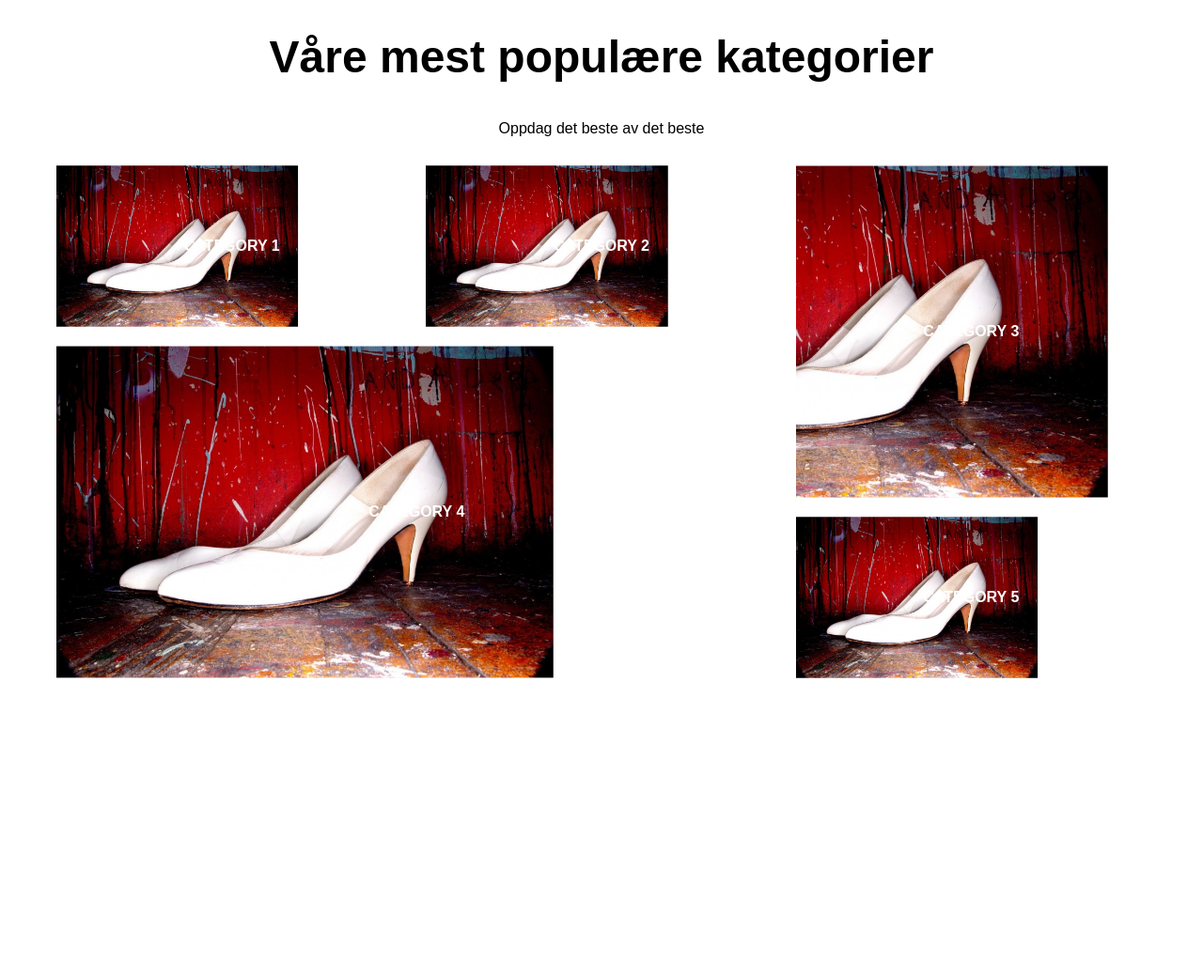
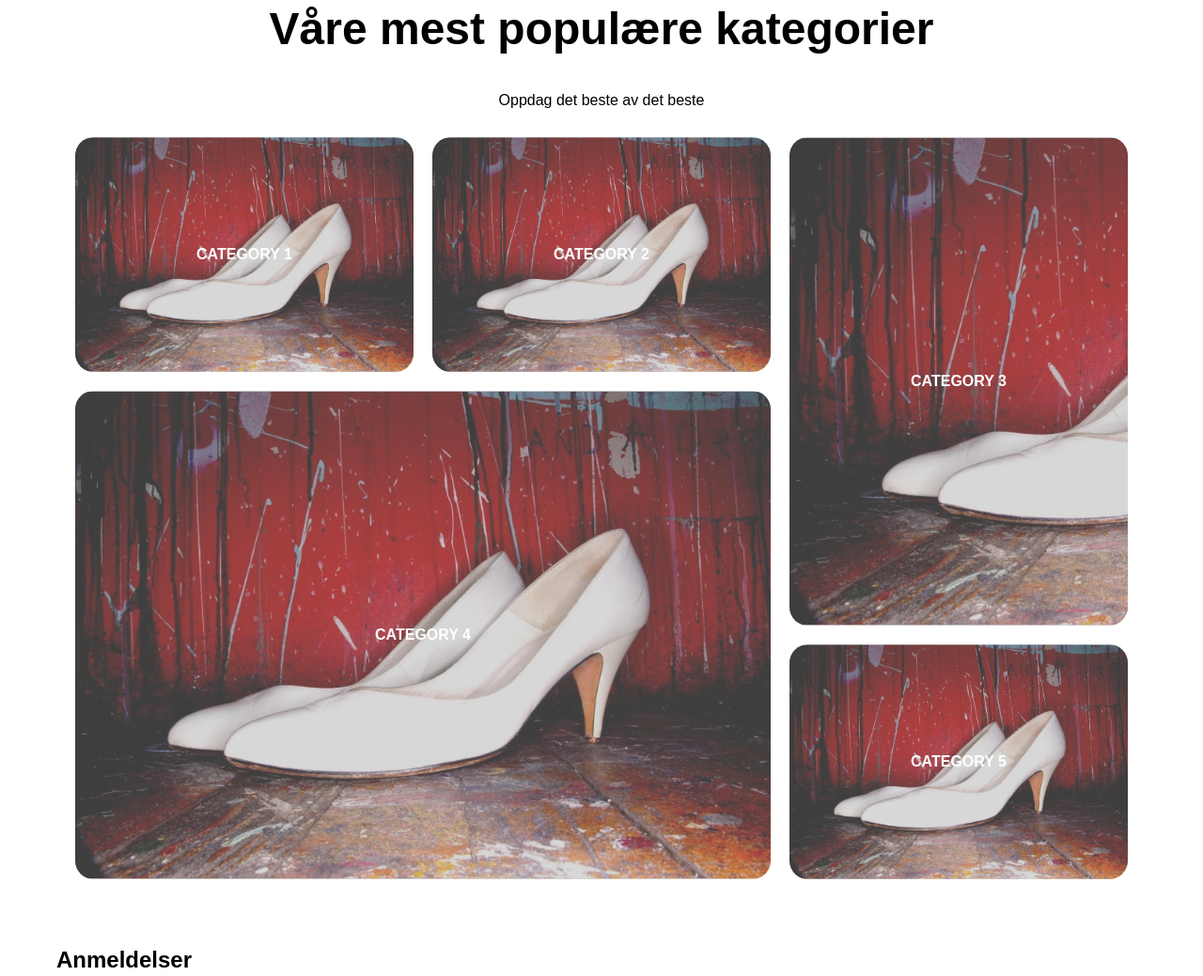
Before and after one commit to Tomma252/Webutvkling-Eksamen-2024, a plain HTML site: page Eksamen/index.html in a window 1280 px wide. Shown: the part 2386-3425 px from the top of the page at 94% size. Before the commit the page ends 3138 px from the top, so only its background shows below. Drawn offline with Linux system fonts and the light colour scheme.

Commit message:
mer jobb

```diff
--- a/Eksamen/index.html
+++ b/Eksamen/index.html
@@ -214,23 +214,23 @@
             <h2>Våre mest populære kategorier</h2>
             <aside><p>Oppdag det beste av det beste</p></aside>
             <ul class="category-list">
-                <li>
+                <li id="w1-1">
                     <img src="./img/bilde3.jpg" alt="Kategori 1">
                     <span class="category-text">CATEGORY 1</span>
                 </li>
-                <li>
+                <li id="w1-2">
                     <img src="./img/bilde3.jpg" alt="Kategori 2">
                     <span class="category-text">CATEGORY 2</span>
                 </li>
-                <li>
+                <li id="h-2">
                     <img src="./img/bilde3.jpg" alt="Kategori 3">
                     <span class="category-text">CATEGORY 3</span>
                 </li>
-                <li>
+                <li id="w-2">
                     <img src="./img/bilde3.jpg" alt="Kategori 4">
                     <span class="category-text">CATEGORY 4</span>
                 </li>
-                <li>
+                <li id="h2-3">
                     <img src="./img/bilde3.jpg" alt="Kategori 5">
                     <span class="category-text">CATEGORY 5</span>
                 </li>
@@ -238,6 +238,7 @@
         </section>
 
         <section id="reviews">
+            <h2>Anmeldelser</h2>
         </section>
     </main>
 
--- a/Eksamen/style.css
+++ b/Eksamen/style.css
@@ -340,7 +340,7 @@ button.next {
     justify-content: space-between;
     align-items: center;
     width: 100%;
-    padding: 10px;
+    margin-top: 10px;
     box-sizing: border-box;
 }
 
@@ -382,8 +382,7 @@ button.next {
 /* populære kategorier */
 
 #popular-categories {
-    margin-top: 50px;
-    text-align: center;
+    padding: 40px 20px;
 }
 
 .category-list {
@@ -391,27 +390,40 @@ button.next {
     gap: 20px;
     padding: 0;
     list-style: none;
-    margin: 0;
+    margin-bottom: 2em;
     grid-template-columns: 1fr;
 }
 
 .category-list li {
-    display: flex;
-    justify-content: center;
-    align-items: center;
+    display: block;
+    overflow: hidden;
     width: 100%;
+    height: 100%;
     position: relative;
-    overflow: hidden;
+    border-radius: 20px;
 }
 
-/* Bildet i kategorikort */
 .category-list li img {
+    width: auto;
+    height: 250px;
+    object-fit: cover;
+    display: block;
+}
+
+
+/* Her brukte jeg ChatGPT for å bruke pseudo-klassen ::before slik at det ikke påvirker html'en (note to self - finn referanse) */
+.category-list li::before {
+    content: '';
+    position: absolute;
+    top: 0;
+    left: 0;
     width: 100%;
     height: 100%;
-    object-fit: cover;
+    background-color: rgba(155, 155, 155, 0.4);
+    z-index: 0;
 }
 
-/* Tekst over bildet */
+/* Tekst over bilde */
 .category-list li .category-text {
     position: absolute;
     top: 50%;
@@ -424,6 +436,10 @@ button.next {
     text-align: center;
     pointer-events: none;
 }
+
+/* Seksjon 4 - anmeldelser/reviews */
+
+
 
 @media (min-width: 768px) {
     header {
@@ -482,6 +498,15 @@ button.next {
 
     .banner-button {
         font-size: 16px;
+    }
+
+    .category-list li img {
+        width: 100%;
+        height: 100%;
+    }
+
+    .category-list {
+        grid-template-columns: repeat(2, 1fr); /* Two columns for medium screens */
     }
 }
 
@@ -545,35 +570,54 @@ button.next {
         color: white;
     }
 
+    /* Her brukte jeg ChatGPT for å bruke pseudo-klassen ::before slik at det ikke påvirker html'en (note to self - finn referanse) */
+.category-list li::before {
+    content: '';
+    position: absolute;
+    top: 0;
+    left: 0;
+    width: 100%;
+    height: 100%;
+    background-color: rgba(155, 155, 155, 0.4);
+    z-index: 0;
+}
+
     .category-list {
         display: grid;
-        gap: 20px;
-        grid-template-columns: repeat(3, minmax(200px, 1fr));  /* Kolonnene får plass */
-        grid-template-areas:
-            "bilde1 bilde2 bilde3"
-            "bilde4 bilde4 bilde3"
-            "bilde4 bilde4 bilde5";
-        width: 100%;
+        grid-template-columns: repeat(3, 1fr); /* 3 equal-width columns */
+        grid-template-rows: 250px 250px 250px; /* Fixed row heights for two rows */
+        grid-auto-flow: dense; /* Ensure grid items fill gaps efficiently */
+        gap: 20px; /* Space between items */
     }
 
-    /* Plassering av hvert bilde i grid-området */
-    .category-list li:nth-child(1) {
-        grid-area: bilde1;
+    .category-list li img {
+        width: auto;
+        height: 100%;
     }
 
-    .category-list li:nth-child(2) {
-        grid-area: bilde2;
+    /* Plaserer bildene i grid celler */
+    #w1-1 {
+        grid-column: 1;
+        grid-row: 1;
     }
 
-    .category-list li:nth-child(3) {
-        grid-area: bilde3;
+    #w1-2 {
+        grid-column: 2;
+        grid-row: 1;
     }
 
-    .category-list li:nth-child(4) {
-        grid-area: bilde4;
+    #h-2 {
+        grid-column: 3;
+        grid-row: span 2;
     }
 
-    .category-list li:nth-child(5) {
-        grid-area: bilde5;
+    #w-2 {
+        grid-column: span 2;
+        grid-row: span 2;
+    }
+
+    #h2-3 {
+        grid-column: 3;
+        grid-row: 3;
     }
 }
```
